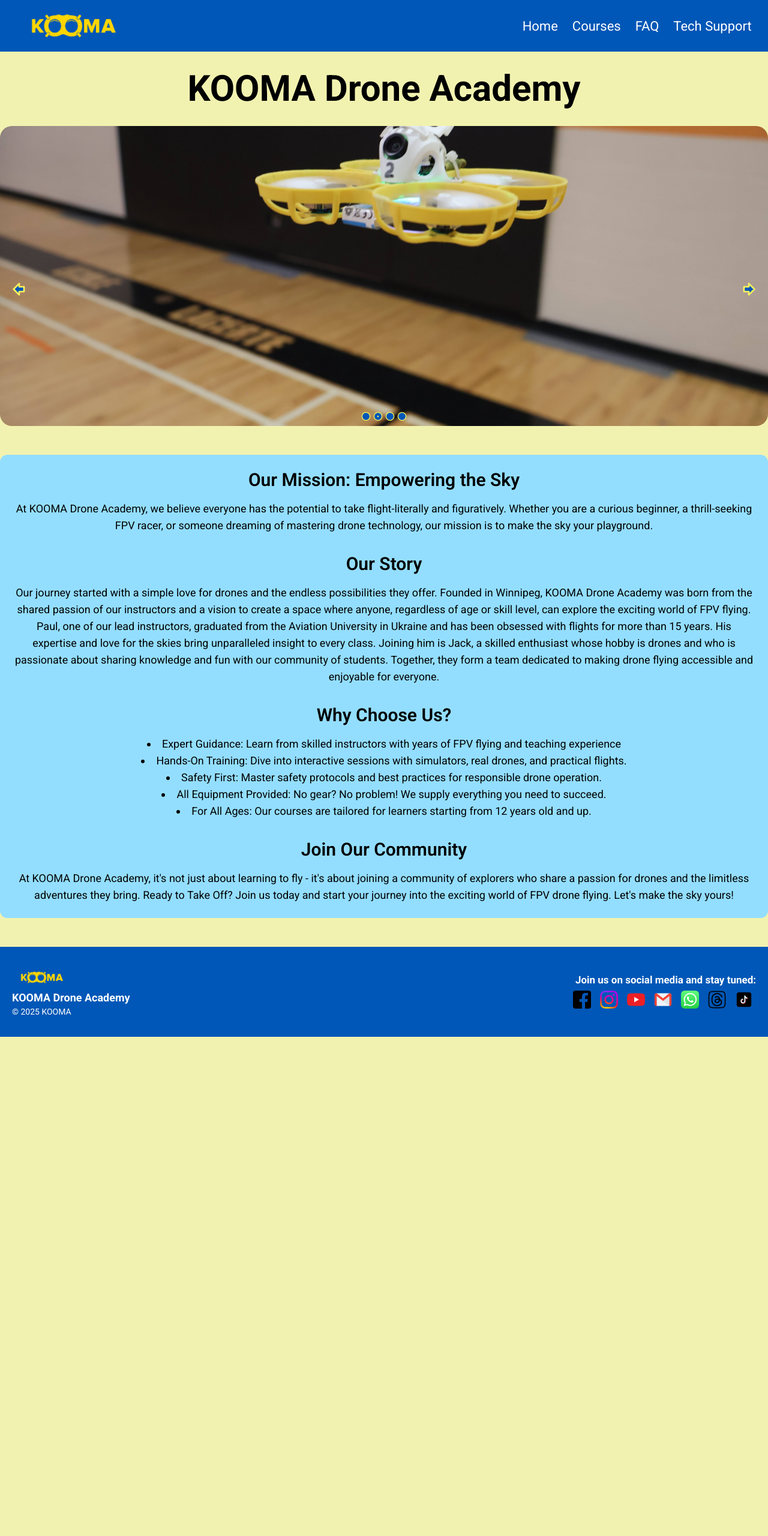
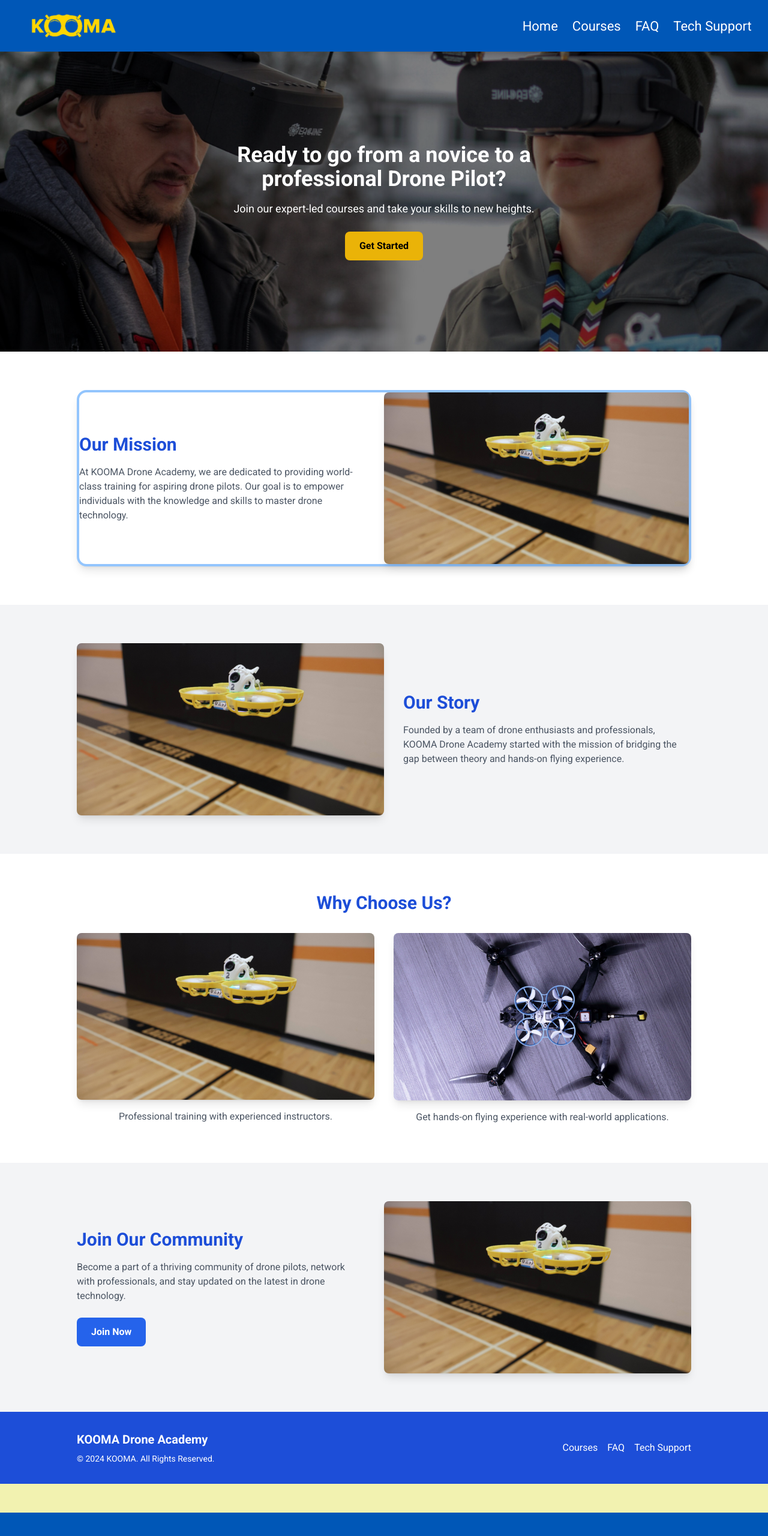
Before and after one commit to hannavas2022/drone-app, a React (Vite) app in the folder drone-app/: page / in a window 1280 px wide. Shown: the top 2560 px of the page at 60% size. Before the commit the page ends 1728 px from the top, so only its background shows below. Built offline with nearby package versions, Linux system fonts and the light colour scheme.

Commit message:
create base home page in accordance with new design

```diff
--- a/drone-app/src/input.output.css
+++ b/drone-app/src/input.output.css
@@ -596,6 +596,14 @@ video {
   position: relative;
 }
 
+.inset-0 {
+  inset: 0px;
+}
+
+.z-10 {
+  z-index: 10;
+}
+
 .mx-auto {
   margin-left: auto;
   margin-right: auto;
@@ -643,6 +651,10 @@ video {
   margin-top: 2rem;
 }
 
+.inline-block {
+  display: inline-block;
+}
+
 .flex {
   display: flex;
 }
@@ -657,6 +669,10 @@ video {
 
 .h-auto {
   height: auto;
+}
+
+.h-\[500px\] {
+  height: 500px;
 }
 
 .min-h-screen {
@@ -677,6 +693,14 @@ video {
 
 .max-w-screen-xl {
   max-width: 1280px;
+}
+
+.max-w-2xl {
+  max-width: 42rem;
+}
+
+.max-w-5xl {
+  max-width: 64rem;
 }
 
 .transform {
@@ -723,6 +747,10 @@ video {
   gap: 2rem;
 }
 
+.gap-4 {
+  gap: 1rem;
+}
+
 .rounded-full {
   border-radius: 9999px;
 }
@@ -735,8 +763,16 @@ video {
   border-radius: 0.75rem;
 }
 
+.rounded-2xl {
+  border-radius: 1rem;
+}
+
 .border-2 {
   border-width: 2px;
+}
+
+.border-4 {
+  border-width: 4px;
 }
 
 .border-blue-500 {
@@ -749,9 +785,46 @@ video {
   border-color: rgb(209 213 219 / var(--tw-border-opacity, 1));
 }
 
+.border-blue-300 {
+  --tw-border-opacity: 1;
+  border-color: rgb(147 197 253 / var(--tw-border-opacity, 1));
+}
+
 .bg-gray-100 {
   --tw-bg-opacity: 1;
   background-color: rgb(243 244 246 / var(--tw-bg-opacity, 1));
+}
+
+.bg-black\/50 {
+  background-color: rgb(0 0 0 / 0.5);
+}
+
+.bg-blue-600 {
+  --tw-bg-opacity: 1;
+  background-color: rgb(37 99 235 / var(--tw-bg-opacity, 1));
+}
+
+.bg-blue-700 {
+  --tw-bg-opacity: 1;
+  background-color: rgb(29 78 216 / var(--tw-bg-opacity, 1));
+}
+
+.bg-white {
+  --tw-bg-opacity: 1;
+  background-color: rgb(255 255 255 / var(--tw-bg-opacity, 1));
+}
+
+.bg-yellow-500 {
+  --tw-bg-opacity: 1;
+  background-color: rgb(234 179 8 / var(--tw-bg-opacity, 1));
+}
+
+.bg-cover {
+  background-size: cover;
+}
+
+.bg-center {
+  background-position: center;
 }
 
 .object-cover {
@@ -779,6 +852,21 @@ video {
 .py-8 {
   padding-top: 2rem;
   padding-bottom: 2rem;
+}
+
+.px-6 {
+  padding-left: 1.5rem;
+  padding-right: 1.5rem;
+}
+
+.py-16 {
+  padding-top: 4rem;
+  padding-bottom: 4rem;
+}
+
+.py-3 {
+  padding-top: 0.75rem;
+  padding-bottom: 0.75rem;
 }
 
 .pl-6 {
@@ -819,6 +907,11 @@ video {
   line-height: 1.75rem;
 }
 
+.text-sm {
+  font-size: 0.875rem;
+  line-height: 1.25rem;
+}
+
 .font-bold {
   font-weight: 700;
 }
@@ -836,8 +929,29 @@ video {
   color: rgb(0 0 0 / var(--tw-text-opacity, 1));
 }
 
+.text-blue-700 {
+  --tw-text-opacity: 1;
+  color: rgb(29 78 216 / var(--tw-text-opacity, 1));
+}
+
+.text-gray-600 {
+  --tw-text-opacity: 1;
+  color: rgb(75 85 99 / var(--tw-text-opacity, 1));
+}
+
+.text-white {
+  --tw-text-opacity: 1;
+  color: rgb(255 255 255 / var(--tw-text-opacity, 1));
+}
+
 .opacity-0 {
   opacity: 0;
+}
+
+.shadow-lg {
+  --tw-shadow: 0 10px 15px -3px rgb(0 0 0 / 0.1), 0 4px 6px -4px rgb(0 0 0 / 0.1);
+  --tw-shadow-colored: 0 10px 15px -3px var(--tw-shadow-color), 0 4px 6px -4px var(--tw-shadow-color);
+  box-shadow: var(--tw-ring-offset-shadow, 0 0 #0000), var(--tw-ring-shadow, 0 0 #0000), var(--tw-shadow);
 }
 
 .transition-all {
@@ -856,6 +970,10 @@ video {
   transition-duration: 300ms;
 }
 
+.hover\:underline:hover {
+  text-decoration-line: underline;
+}
+
 .focus-visible\:pointer-events-auto:focus-visible {
   pointer-events: auto;
 }
@@ -863,3 +981,25 @@ video {
 .focus-visible\:opacity-100:focus-visible {
   opacity: 1;
 }
+
+@media (min-width: 768px) {
+  .md\:mt-0 {
+    margin-top: 0px;
+  }
+
+  .md\:w-1\/2 {
+    width: 50%;
+  }
+
+  .md\:flex-row {
+    flex-direction: row;
+  }
+
+  .md\:flex-row-reverse {
+    flex-direction: row-reverse;
+  }
+
+  .md\:text-left {
+    text-align: left;
+  }
+}
--- a/drone-app/src/pages/Home.jsx
+++ b/drone-app/src/pages/Home.jsx
@@ -1,25 +1,104 @@
-import { ImageSlider } from './ImageSlider'
-import About from './About'
-import slider1 from './photo/slider1.jpg'
-import slider2 from './photo/slider2.jpg'
-import slider3 from './photo/slider3.jpg'
-import slider4 from './photo/slider4.jpg'
+import { Link } from "react-router-dom";
+import heroImage from "./photo/slider1.jpg"; // Replace with correct path
 
-const IMAGES = [{ url: slider1, alt: "Photo One" }, { url: slider2, alt: "Photo Two" }, { url: slider3, alt: "Photo Three" }, { url: slider4, alt: "Photo Four" }]
+import chooseImage1 from "./photo/slider2.jpg"; // Replace with correct path
+import chooseImage2 from "./photo/slider3.jpg"; // Replace with correct path
+
 
 export default function Home() {
     return (
-        <div className="min-h-screen">
-            <div className="py-8 text-center">
-                <h1 className="text-6xl font-bold text-black">KOOMA Drone Academy</h1>
-            </div>
-            <div className="aspect-w-14 aspect-h-6 mx-auto max-w-screen-xl">
-                <ImageSlider images={IMAGES} />
-                <a href="#about" className="opacity-0 hidden text-4xl transition-opacity duration-300 focus-visible:opacity-100 focus-visible:pointer-events-auto">About us</a>
-            </div>
-            <div className="my-12"></div>
-                <About />
+        <div className="min-h-screen bg-gray-100">
+            {/* Hero Section */}
+            <section
+                className="relative flex h-[500px] items-center justify-center bg-cover bg-center text-center text-white"
+                style={{ backgroundImage: `url(${heroImage})` }}
+            >
+                <div className="absolute inset-0 bg-black/50"></div>
+                <div className="relative z-10 max-w-2xl px-6">
+                    <h1 className="text-4xl font-bold">Ready to go from a novice to a professional Drone Pilot?</h1>
+                    <p className="mt-4 text-lg">Join our expert-led courses and take your skills to new heights.</p>
+                    <Link to="/courses" className="mt-6 inline-block rounded-lg bg-yellow-500 px-6 py-3 font-bold text-black">
+                        Get Started
+                    </Link>
+                </div>
+            </section>
 
+            {/* Our Mission Section */}
+            <section className="bg-white px-6 py-16">
+                <div className="mx-auto flex max-w-5xl flex-col items-center gap-8 rounded-2xl border-4 border-blue-300 bg-white shadow-lg md:flex-row">
+                    <div className="text-center md:w-1/2 md:text-left">
+                        <h2 className="text-3xl font-bold text-blue-700">Our Mission</h2>
+                        <p className="mt-4 text-gray-600">
+                            At KOOMA Drone Academy, we are dedicated to providing world-class training for aspiring drone pilots. Our
+                            goal is to empower individuals with the knowledge and skills to master drone technology.
+                        </p>
+                    </div>
+                    <img src={chooseImage1} alt="Mission" className="rounded-lg shadow-lg md:w-1/2" />
+                </div>
+            </section>
+
+            {/* Our Story Section */}
+            <section className="bg-gray-100 px-6 py-16">
+                <div className="mx-auto flex max-w-5xl flex-col items-center gap-8 md:flex-row-reverse">
+                    <div className="text-center md:w-1/2 md:text-left">
+                        <h2 className="text-3xl font-bold text-blue-700">Our Story</h2>
+                        <p className="mt-4 text-gray-600">
+                            Founded by a team of drone enthusiasts and professionals, KOOMA Drone Academy started with the mission of
+                            bridging the gap between theory and hands-on flying experience.
+                        </p>
+                    </div>
+                    <img src={chooseImage1} alt="Our Story" className="rounded-lg shadow-lg md:w-1/2" />
+                </div>
+            </section>
+
+            {/* Why Choose Us Section */}
+            <section className="bg-white px-6 py-16">
+                <div className="mx-auto max-w-5xl text-center">
+                    <h2 className="text-3xl font-bold text-blue-700">Why Choose Us?</h2>
+                    <div className="mt-8 flex flex-col gap-8 md:flex-row">
+                        <div className="md:w-1/2">
+                            <img src={chooseImage1} alt="Expert Training" className="rounded-lg shadow-lg" />
+                            <p className="mt-4 text-gray-600">Professional training with experienced instructors.</p>
+                        </div>
+                        <div className="md:w-1/2">
+                            <img src={chooseImage2} alt="Hands-on Experience" className="rounded-lg shadow-lg" />
+                            <p className="mt-4 text-gray-600">Get hands-on flying experience with real-world applications.</p>
+                        </div>
+                    </div>
+                </div>
+            </section>
+
+            {/* Join Our Community Section */}
+            <section className="bg-gray-100 px-6 py-16">
+                <div className="mx-auto flex max-w-5xl flex-col items-center gap-8 md:flex-row">
+                    <div className="text-center md:w-1/2 md:text-left">
+                        <h2 className="text-3xl font-bold text-blue-700">Join Our Community</h2>
+                        <p className="mt-4 text-gray-600">
+                            Become a part of a thriving community of drone pilots, network with professionals, and stay updated on the
+                            latest in drone technology.
+                        </p>
+                        <Link to="/community" className="mt-6 inline-block rounded-lg bg-blue-600 px-6 py-3 font-bold text-white">
+                            Join Now
+                        </Link>
+                    </div>
+                    <img src={chooseImage1} alt="Community" className="rounded-lg shadow-lg md:w-1/2" />
+                </div>
+            </section>
+
+            {/* Footer */}
+            <footer className="bg-blue-700 py-8 text-white">
+                <div className="mx-auto flex max-w-5xl flex-col items-center justify-between md:flex-row">
+                    <div>
+                        <h2 className="text-xl font-bold">KOOMA Drone Academy</h2>
+                        <p className="mt-2 text-sm">© 2024 KOOMA. All Rights Reserved.</p>
+                    </div>
+                    <div className="mt-4 flex gap-4 md:mt-0">
+                        <Link to="/courses" className="hover:underline">Courses</Link>
+                        <Link to="/faq" className="hover:underline">FAQ</Link>
+                        <Link to="/techsupport" className="hover:underline">Tech Support</Link>
+                    </div>
+                </div>
+            </footer>
         </div>
     );
 }
```
